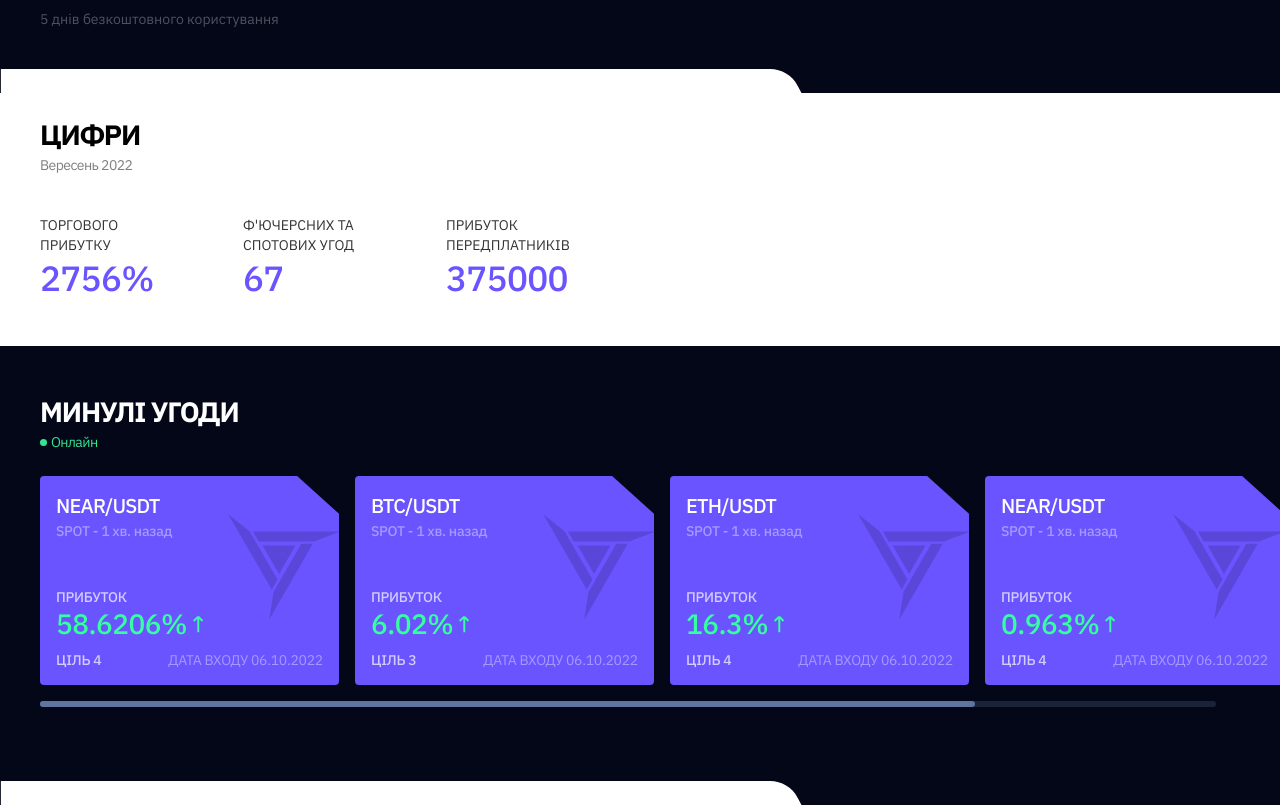
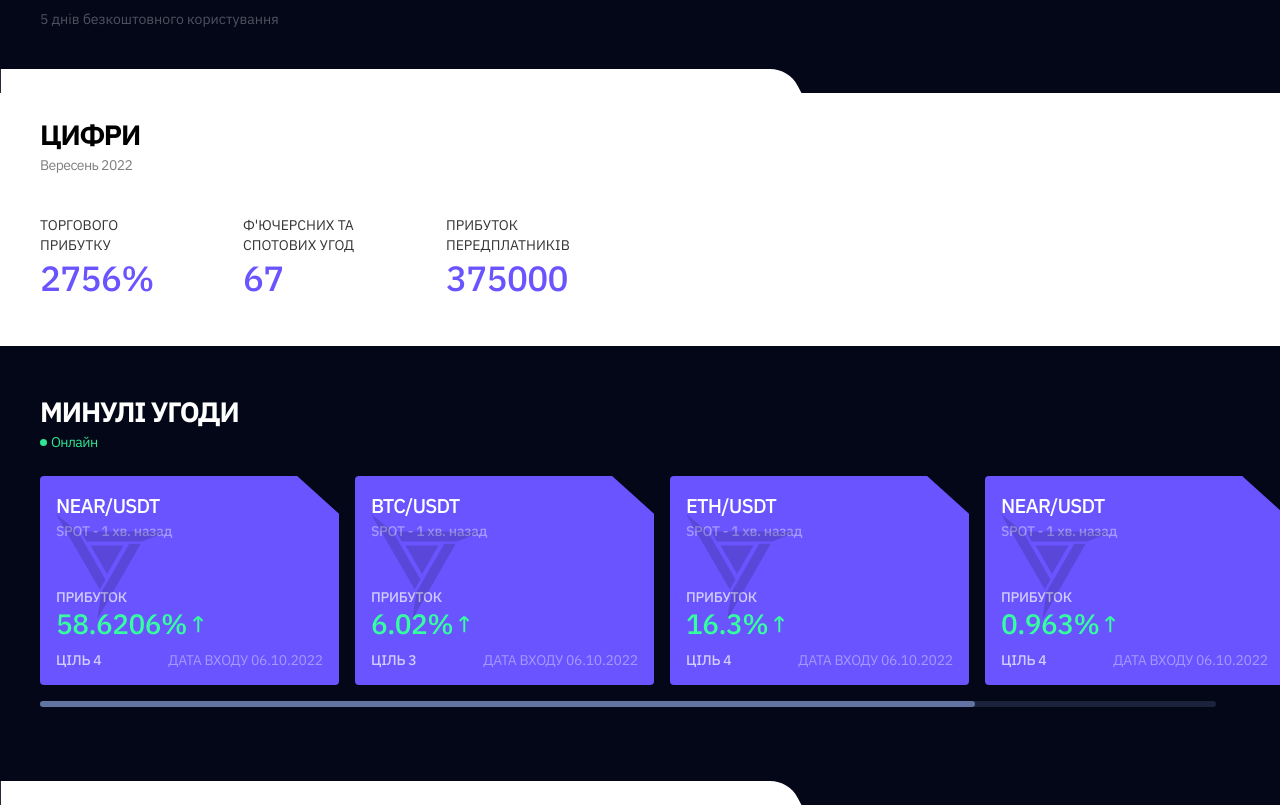
Before and after one commit to Marina-Slyepinina/TradeBlade, a Next.js app: page / in a window 1280 px wide. Shown: the part 428-1235 px from the top of the page. Built offline with nearby package versions, Linux system fonts and the light colour scheme.

Commit message:
fixed DealCard css logoOverlay

```diff
--- a/components/DealCard/DealCard.module.css
+++ b/components/DealCard/DealCard.module.css
@@ -14,7 +14,7 @@
 .logoOverlay {
     position: absolute;
     top: 8px;
-    right: 0;
+    right: -34;
     fill: #000001;
     opacity: 0.15;
 }
```
